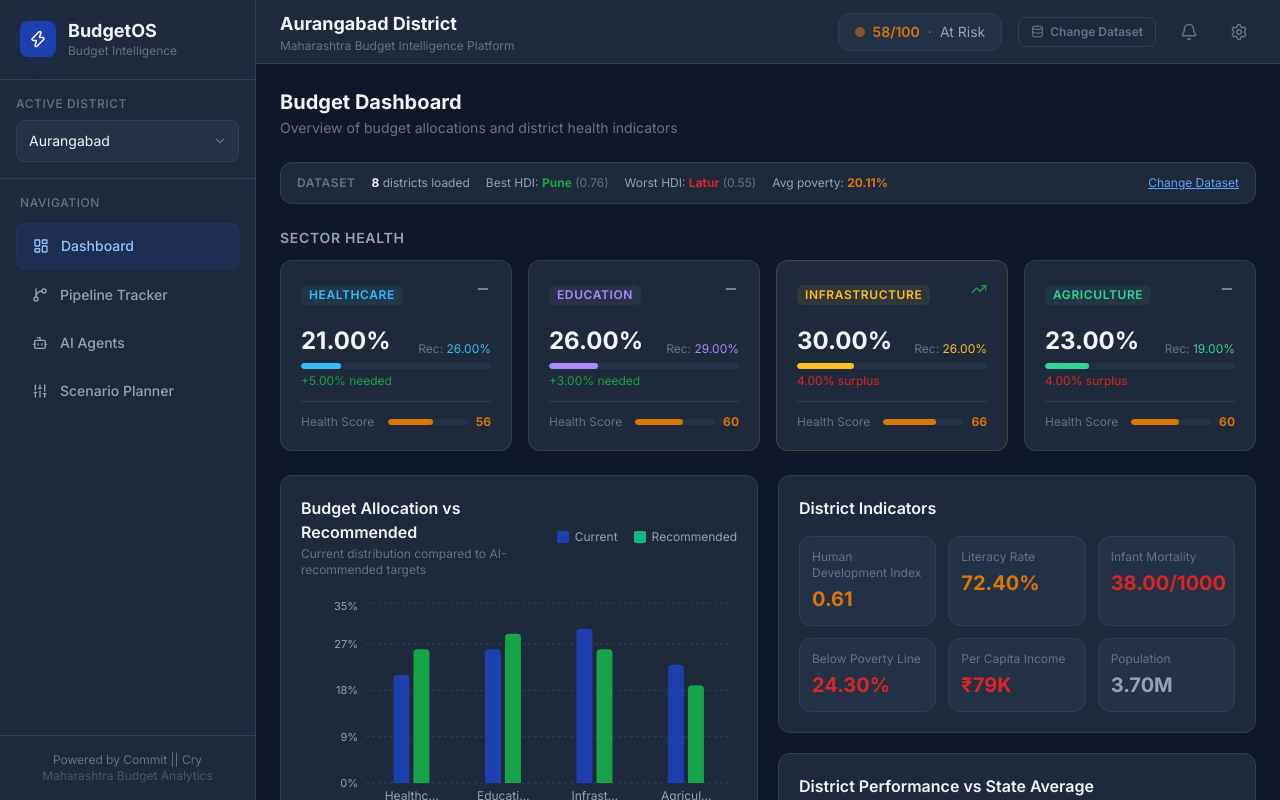
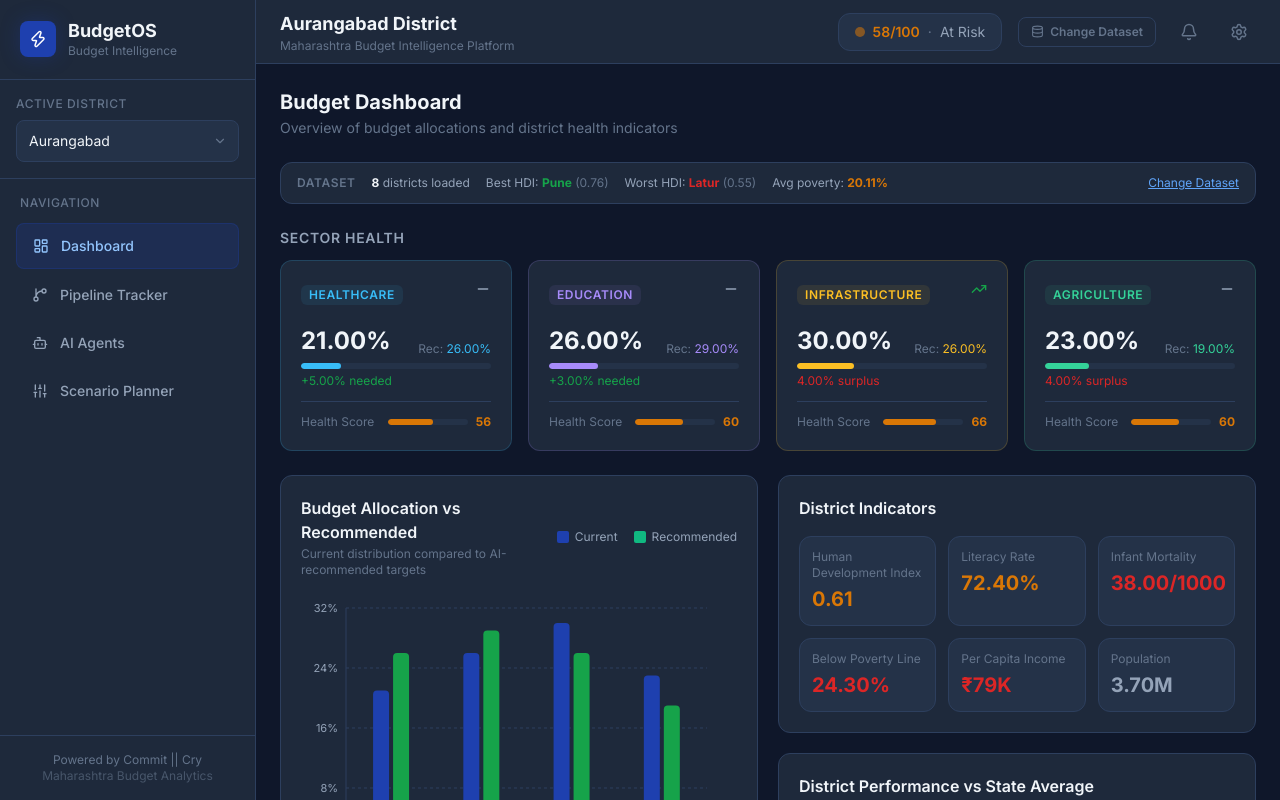
Before and after one commit to passionate-coder26/BudgetOS, a React (Vite) app: page / in a window 1280 px wide. Both pictures are taken after a click on the button "🗂️ Use Sample Data (Maharashtra Districts)". Built offline with nearby package versions, Linux system fonts and the light colour scheme.

Commit message:
style: anchor dashboard charts to bottom and increase vertical scale

```diff
--- a/src/components/dashboard/AllocationChart.jsx
+++ b/src/components/dashboard/AllocationChart.jsx
@@ -48,21 +48,26 @@ export default function AllocationChart({ allocation, recommended }) {
           </div>
         </div>
       </div>
-      <ResponsiveContainer width="100%" height={220}>
-        <BarChart data={data} barCategoryGap="30%" barGap={4}>
+      <ResponsiveContainer width="100%" height={300}>
+        <BarChart
+          data={data}
+          barCategoryGap="30%"
+          barGap={4}
+          margin={{ top: 10, right: 30, left: -15, bottom: 20 }}
+        >
           <CartesianGrid strokeDasharray="3 3" stroke="#2d3f5e" vertical={false} />
           <XAxis
             dataKey="sector"
             tick={{ fill: '#94a3b8', fontSize: 12 }}
-            axisLine={false}
+            axisLine={{ stroke: '#2d3f5e' }}
             tickLine={false}
           />
           <YAxis
             tick={{ fill: '#94a3b8', fontSize: 11 }}
-            axisLine={false}
+            axisLine={{ stroke: '#2d3f5e' }}
             tickLine={false}
             tickFormatter={(v) => `${v}%`}
-            domain={[0, 35]}
+            domain={[0, 'auto']}
           />
           <Tooltip content={<CustomTooltip />} cursor={{ fill: 'rgba(30,64,175,0.1)' }} />
           <Bar dataKey="Current" fill="#1e40af" radius={[4, 4, 0, 0]} />
--- a/src/components/dashboard/IndicatorsPanel.jsx
+++ b/src/components/dashboard/IndicatorsPanel.jsx
@@ -92,8 +92,8 @@ export default function IndicatorsPanel({ district, dataset }) {
       <div className="card">
         <h3 className="font-semibold text-text mb-1">District Performance vs State Average</h3>
         <p className="text-xs text-text-subtle mb-4">Normalized scores across key indicators (100 = best)</p>
-        <ResponsiveContainer width="100%" height={200}>
-          <RadarChart cx="50%" cy="50%" outerRadius="75%" data={radarData}>
+        <ResponsiveContainer width="100%" height={300}>
+          <RadarChart cx="50%" cy="50%" outerRadius="80%" data={radarData}>
             <PolarGrid stroke="#2d3f5e" />
             <PolarAngleAxis dataKey="subject" tick={{ fill: '#94a3b8', fontSize: 10 }} />
             <PolarRadiusAxis angle={30} domain={[0, 100]} tick={false} axisLine={false} />
```
